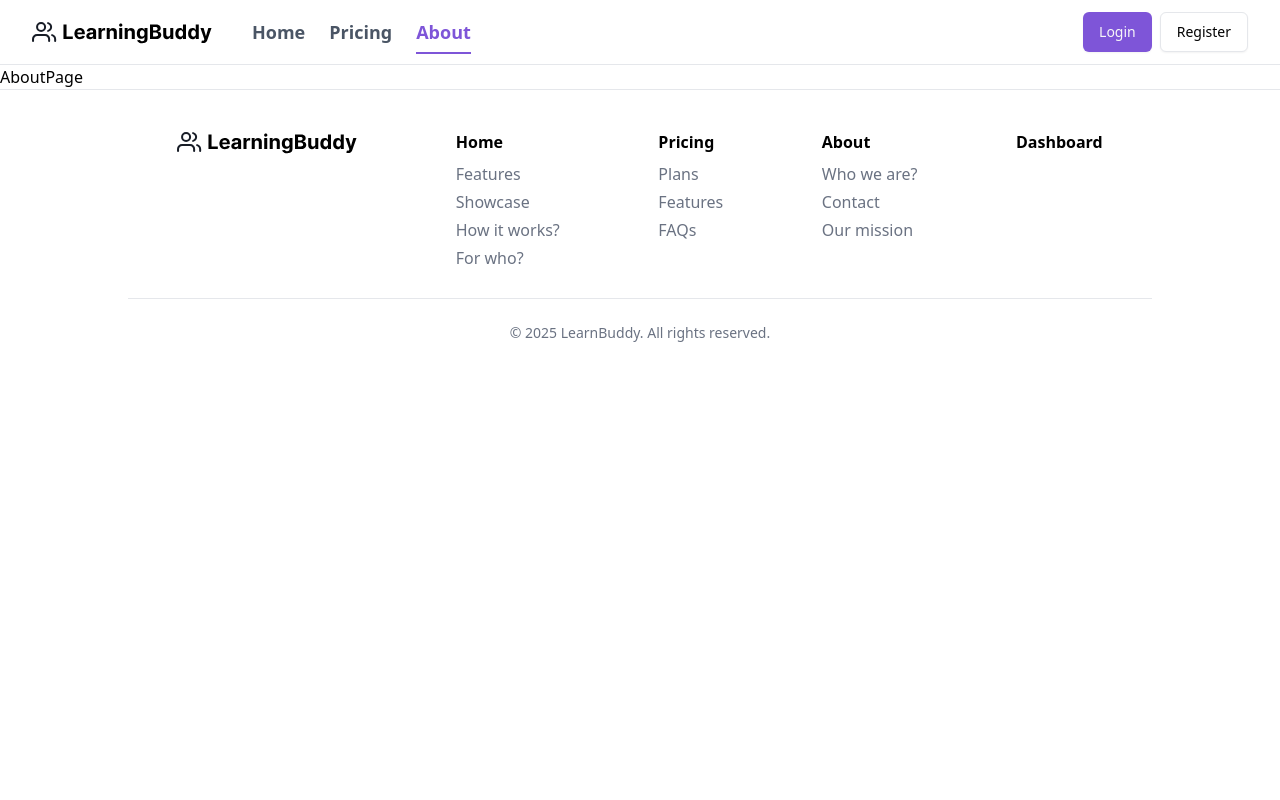
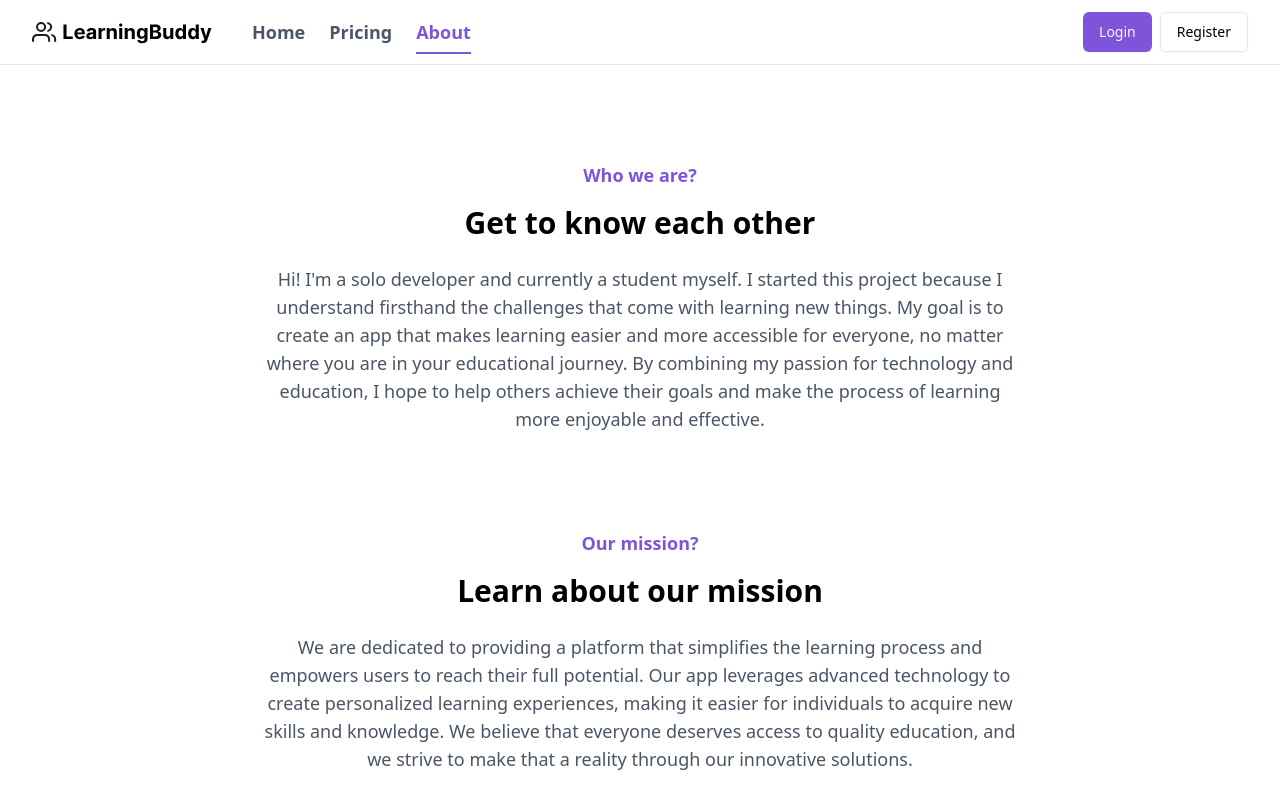
Before and after one commit to baskaaleksander/learnbuddy, a Next.js app in the folder frontend/: page /about in a window 1280 px wide. Shown: the top 800 px of the page. Built offline with nearby package versions, Linux system fonts and the light colour scheme; no server answers.

Commit message:
feat: add DescriptionSection component and update AboutPage with mission and developer description

```diff
--- a/frontend/app/about/page.tsx
+++ b/frontend/app/about/page.tsx
@@ -1,8 +1,21 @@
+import DescriptionSection from '@/components/description-section'
 import React from 'react'
 
 function AboutPage() {
   return (
-    <div>AboutPage</div>
+    <div className='pb-24 flex flex-col items-center justify-center'>
+        <DescriptionSection
+            title="Who we are?"
+            secondaryTitle="Get to know each other"
+            description="Hi! I'm a solo developer and currently a student myself. I started this project because I understand firsthand the challenges that come with learning new things. My goal is to create an app that makes learning easier and more accessible for everyone, no matter where you are in your educational journey. By combining my passion for technology and education, I hope to help others achieve their goals and make the process of learning more enjoyable and effective."
+        />
+        {/* add contact form */}
+        <DescriptionSection
+            title="Our mission?"
+            secondaryTitle="Learn about our mission"
+            description="We are dedicated to providing a platform that simplifies the learning process and empowers users to reach their full potential. Our app leverages advanced technology to create personalized learning experiences, making it easier for individuals to acquire new skills and knowledge. We believe that everyone deserves access to quality education, and we strive to make that a reality through our innovative solutions."
+        />
+    </div>
   )
 }
 
--- a/frontend/components/accordion-comp.tsx
+++ b/frontend/components/accordion-comp.tsx
@@ -1,12 +1,7 @@
 import React from 'react'
 import { Accordion, AccordionContent, AccordionItem, AccordionTrigger } from './ui/accordion';
+import { FAQProps } from '@/lib/definitions';
 
-interface FAQProps {
-  questions: {
-    question: string;
-    answer: string;
-  }[];
-}
 
 function AccordionComp({ questions } : FAQProps) {
 
--- /dev/null
+++ b/frontend/components/description-section.tsx
@@ -0,0 +1,15 @@
+import React from 'react'
+
+function DescriptionSection( description : { title: string, secondaryTitle: string, description: string } ) {
+  return (
+    <div className='pt-24 px-[10%] flex flex-col items-center text-center'>
+        <h2 className='text-primary text-lg font-semibold'>{description.title}</h2>
+        <h3 className='text-3xl font-semibold mt-4'>{description.secondaryTitle}</h3>
+        <p className='mt-4 md:mt-6 text-sm md:text-base lg:text-lg text-gray-600 dark:text-gray-400 max-w-3xl text-center'>
+            {description.description}
+        </p>
+    </div>
+  )
+}
+
+export default DescriptionSection
--- a/frontend/lib/definitions.ts
+++ b/frontend/lib/definitions.ts
@@ -7,3 +7,10 @@ export interface PricingCardProps {
         isAvailable: boolean;
     }[];
 }
+
+export interface FAQProps {
+  questions: {
+    question: string;
+    answer: string;
+  }[];
+}
```
